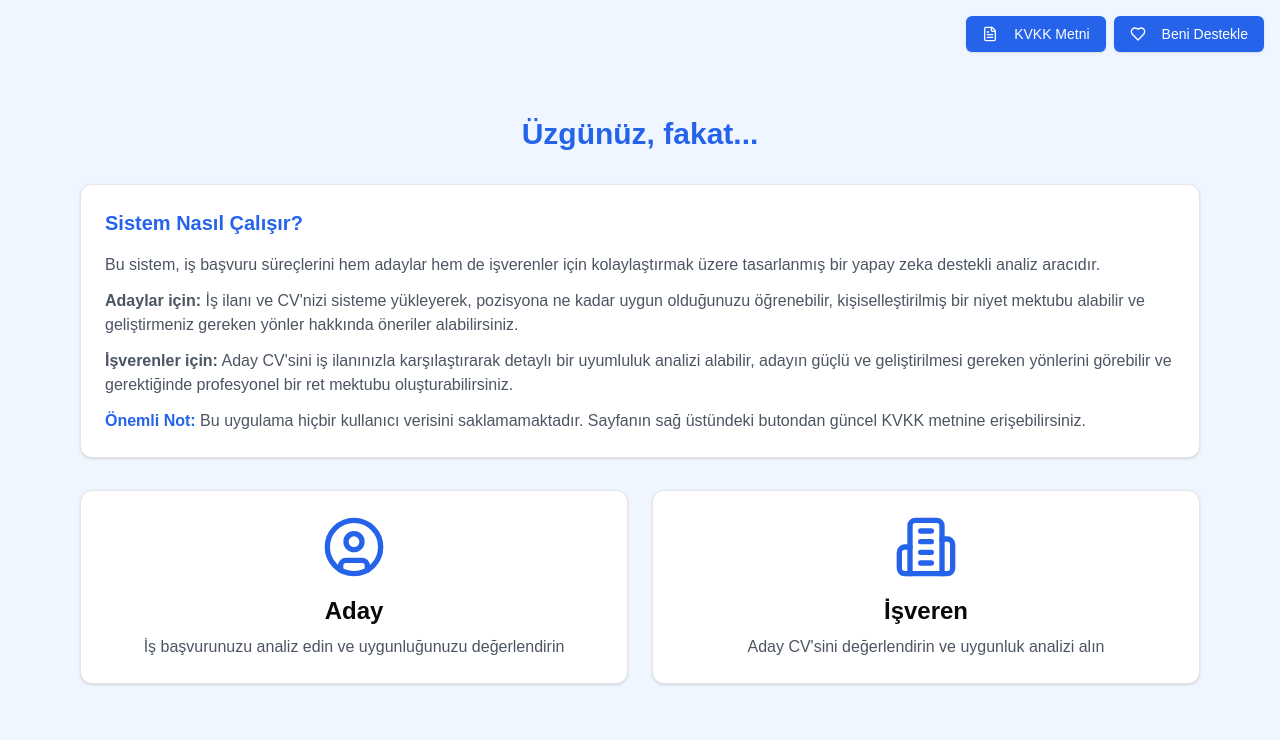
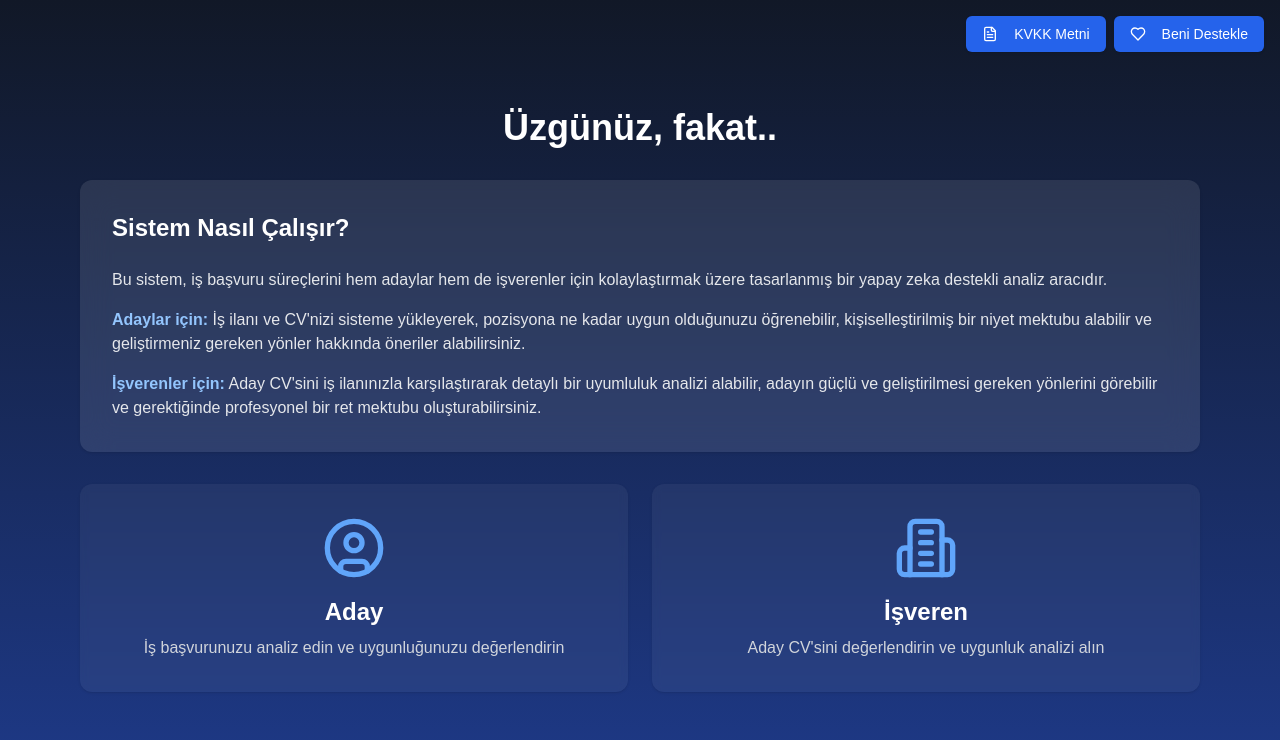
Before and after one commit to mustafaakagunduz/match-app-react, a Next.js app: page / in a window 1280 px wide. Shown: the top 740 px of the page. Built offline with nearby package versions, Linux system fonts and the light colour scheme.

Commit message:
kurumsal görünüm geldi

```diff
--- a/src/app/page.tsx
+++ b/src/app/page.tsx
@@ -7,8 +7,10 @@ import OpenAI from 'openai';
 import { motion, AnimatePresence } from 'framer-motion';
 import LoadingGame from './LoadingGame';
 
+type UserType = 'candidate' | 'employer' | null;
+
 const JobAnalyzer = () => {
-  const [userType, setUserType] = useState<'candidate' | 'employer' | null>(null);
+  const [userType, setUserType] = useState<UserType>(null);
   const [jobDescription, setJobDescription] = useState('');
   const [cv, setCv] = useState('');
   const [loading, setLoading] = useState(false);
@@ -16,12 +18,13 @@ const JobAnalyzer = () => {
   const [error, setError] = useState('');
   const [letter, setLetter] = useState('');
   const [copied, setCopied] = useState(false);
+
   const openai = new OpenAI({
     apiKey: 'sk-2_MTYPXSEFos7kT9mvlM_m4ELQaVBIkhml5vyjGYo-T3BlbkFJ05Ql3-lEpbj-lmsskhe6I-gI5j8rB7kLTmB1C4ckIA',
     dangerouslyAllowBrowser: true
   });
 
-  const copyToClipboard = async (text: string) => {
+  const copyToClipboard = async (text : string) => {
     try {
       await navigator.clipboard.writeText(text);
       setCopied(true);
@@ -31,7 +34,7 @@ const JobAnalyzer = () => {
     }
   };
 
-  const handleUserTypeChange = (type: 'candidate' | 'employer' | null) => {
+  const handleUserTypeChange = (type: UserType) => {
     resetForm();
     setUserType(type);
   };
@@ -44,7 +47,7 @@ const JobAnalyzer = () => {
     setLetter('');
   };
 
-  const extractLetter = (text: string) => {
+  const extractLetter = (text : string) => {
     let letterContent = '';
     if (text.includes('Niyet Mektubu:')) {
       letterContent = text.split('Niyet Mektubu:')[1].split(/\n\n|\nDeğerlendirme/)[0].trim();
@@ -122,7 +125,7 @@ const JobAnalyzer = () => {
   };
 
   const renderUserTypeSelection = () => (
-    <div className="min-h-screen bg-blue-50 flex items-center justify-center">
+      <div className="min-h-screen bg-gradient-to-b from-gray-900 to-blue-900 flex items-center justify-center">
         <motion.div
             initial={{ opacity: 0, y: 20 }}
             animate={{ opacity: 1, y: 0 }}
@@ -130,27 +133,22 @@ const JobAnalyzer = () => {
             transition={{ duration: 0.5 }}
             className="w-full max-w-6xl mx-auto px-4 py-8"
         >
-        <h1 className="text-3xl font-bold text-center text-blue-600 mb-8">
-          Üzgünüz, fakat...
+          <h1 className="text-4xl font-bold text-center text-white mb-8">
+            Üzgünüz, fakat..
           </h1>
 
-        {/* Açıklama Kartı */}
-        <Card className="mb-8">
-          <CardContent className="p-6">
-            <h2 className="text-xl font-semibold text-blue-600 mb-4">Sistem Nasıl Çalışır?</h2>
-            <div className="text-gray-600 space-y-3">
+          <Card className="mb-8 bg-white/10 backdrop-blur-lg border-0">
+            <CardContent className="p-8">
+              <h2 className="text-2xl font-semibold text-white mb-6">Sistem Nasıl Çalışır?</h2>
+              <div className="text-gray-200 space-y-4">
                 <p>
                   Bu sistem, iş başvuru süreçlerini hem adaylar hem de işverenler için kolaylaştırmak üzere tasarlanmış bir yapay zeka destekli analiz aracıdır.
                 </p>
                 <p>
-                <span className="font-semibold">Adaylar için:</span> İş ilanı ve CV'nizi sisteme yükleyerek, pozisyona ne kadar uygun olduğunuzu öğrenebilir, kişiselleştirilmiş bir niyet mektubu alabilir ve geliştirmeniz gereken yönler hakkında öneriler alabilirsiniz.
+                  <span className="font-semibold text-blue-300">Adaylar için:</span> İş ilanı ve CV'nizi sisteme yükleyerek, pozisyona ne kadar uygun olduğunuzu öğrenebilir, kişiselleştirilmiş bir niyet mektubu alabilir ve geliştirmeniz gereken yönler hakkında öneriler alabilirsiniz.
                 </p>
                 <p>
-                <span className="font-semibold">İşverenler için:</span> Aday CV'sini iş ilanınızla karşılaştırarak detaylı bir uyumluluk analizi alabilir, adayın güçlü ve geliştirilmesi gereken yönlerini görebilir ve gerektiğinde profesyonel bir ret mektubu oluşturabilirsiniz.
-              </p>
-
-              <p>
-                <span className="font-semibold text-blue-600">Önemli Not:</span> Bu uygulama hiçbir kullanıcı verisini saklamamaktadır. Sayfanın sağ üstündeki butondan güncel KVKK metnine erişebilirsiniz.
+                  <span className="font-semibold text-blue-300">İşverenler için:</span> Aday CV'sini iş ilanınızla karşılaştırarak detaylı bir uyumluluk analizi alabilir, adayın güçlü ve geliştirilmesi gereken yönlerini görebilir ve gerektiğinde profesyonel bir ret mektubu oluşturabilirsiniz.
                 </p>
               </div>
             </CardContent>
@@ -162,13 +160,13 @@ const JobAnalyzer = () => {
                 transition={{ type: "spring", stiffness: 300 }}
             >
               <Card
-              className="cursor-pointer hover:shadow-lg transition-shadow"
+                  className="cursor-pointer bg-white/5 backdrop-blur-sm border-0 hover:bg-white/10 transition-all"
                   onClick={() => handleUserTypeChange('candidate')}
               >
-              <CardContent className="p-6 flex flex-col items-center">
-                <UserCircle className="w-16 h-16 text-blue-600 mb-4" />
-                <h2 className="text-2xl font-semibold mb-2">Aday</h2>
-                <p className="text-gray-600 text-center">
+                <CardContent className="p-8 flex flex-col items-center">
+                  <UserCircle className="w-16 h-16 text-blue-400 mb-4" />
+                  <h2 className="text-2xl font-semibold mb-2 text-white">Aday</h2>
+                  <p className="text-gray-300 text-center">
                     İş başvurunuzu analiz edin ve uygunluğunuzu değerlendirin
                   </p>
                 </CardContent>
@@ -180,13 +178,13 @@ const JobAnalyzer = () => {
                 transition={{ type: "spring", stiffness: 300 }}
             >
               <Card
-              className="cursor-pointer hover:shadow-lg transition-shadow"
+                  className="cursor-pointer bg-white/5 backdrop-blur-sm border-0 hover:bg-white/10 transition-all"
                   onClick={() => handleUserTypeChange('employer')}
               >
-              <CardContent className="p-6 flex flex-col items-center">
-                <Building2 className="w-16 h-16 text-blue-600 mb-4" />
-                <h2 className="text-2xl font-semibold mb-2">İşveren</h2>
-                <p className="text-gray-600 text-center">
+                <CardContent className="p-8 flex flex-col items-center">
+                  <Building2 className="w-16 h-16 text-blue-400 mb-4" />
+                  <h2 className="text-2xl font-semibold mb-2 text-white">İşveren</h2>
+                  <p className="text-gray-300 text-center">
                     Aday CV'sini değerlendirin ve uygunluk analizi alın
                   </p>
                 </CardContent>
@@ -198,7 +196,7 @@ const JobAnalyzer = () => {
   );
 
   const renderAnalysisForm = () => (
-    <div className="min-h-screen bg-blue-50 flex items-center justify-center py-8">
+      <div className="min-h-screen bg-gradient-to-b from-gray-900 to-blue-900 flex items-center justify-center py-8">
         <AnimatePresence mode="wait">
           <motion.div
               key="form-content"
@@ -208,13 +206,13 @@ const JobAnalyzer = () => {
               transition={{ duration: 0.3 }}
               className="w-full max-w-6xl mx-auto px-4"
           >
-          <div className="bg-white rounded-lg shadow-md p-6 relative">
+            <div className="bg-white/10 backdrop-blur-lg rounded-lg shadow-2xl p-8 relative">
               <Button
-              variant="default"
+                  variant="ghost"
                   onClick={() => handleUserTypeChange(null)}
-              className="absolute left-6 top-6 bg-blue-600 hover:bg-blue-700"
+                  className="absolute left-6 top-6 text-white hover:bg-white/10"
               >
-              <ArrowLeft className="w-5 h-5 text-white" />
+                <ArrowLeft className="w-5 h-5" />
               </Button>
 
               <motion.div
@@ -222,14 +220,14 @@ const JobAnalyzer = () => {
                   animate={{ opacity: 1 }}
                   transition={{ duration: 0.3 }}
               >
-              <h1 className="text-3xl font-bold text-blue-600 text-center mb-6">
+                <h1 className="text-3xl font-bold text-white text-center mb-8">
                   {userType === 'candidate' ? 'Aday Değerlendirmesi' : 'İşveren Değerlendirmesi'}
                 </h1>
 
-              <div className="grid md:grid-cols-2 gap-6 mb-6">
+                <div className="grid md:grid-cols-2 gap-6 mb-8">
                   <div>
                   <textarea
-                    className="w-full h-48 p-3 border rounded-lg focus:ring-2 focus:ring-blue-500 focus:border-blue-500"
+                      className="w-full h-48 p-4 bg-white/5 border-0 rounded-lg text-white placeholder-gray-400 focus:ring-2 focus:ring-blue-400 focus:bg-white/10"
                       placeholder="İş ilanını buraya yapıştırınız.."
                       value={jobDescription}
                       onChange={(e) => setJobDescription(e.target.value)}
@@ -237,7 +235,7 @@ const JobAnalyzer = () => {
                   </div>
                   <div>
                   <textarea
-                    className="w-full h-48 p-3 border rounded-lg focus:ring-2 focus:ring-blue-500 focus:border-blue-500"
+                      className="w-full h-48 p-4 bg-white/5 border-0 rounded-lg text-white placeholder-gray-400 focus:ring-2 focus:ring-blue-400 focus:bg-white/10"
                       placeholder="CV'yi buraya yapıştırınız"
                       value={cv}
                       onChange={(e) => setCv(e.target.value)}
@@ -245,18 +243,18 @@ const JobAnalyzer = () => {
                   </div>
                 </div>
 
-              <div className="text-center mb-6">
+                <div className="text-center mb-8">
                   <Button
                       disabled={loading || !jobDescription || !cv}
                       onClick={analyzeJob}
-                  className="px-8 py-2 bg-blue-600 text-white rounded-lg hover:bg-blue-700"
+                      className="px-8 py-3 bg-white  text-blue-700 rounded-lg hover:bg-blue-700 hover:text-white disabled:bg-blue-800 disabled:opacity-50"
                   >
                     {loading ? 'Analiz Ediliyor...' : 'Analiz Et'}
                   </Button>
                 </div>
 
                 {error && (
-                <div className="text-red-600 text-center mb-6">
+                    <div className="text-red-400 text-center mb-6">
                       {error}
                     </div>
                 )}
@@ -270,35 +268,35 @@ const JobAnalyzer = () => {
                         transition={{ duration: 0.3 }}
                         className="space-y-6"
                     >
-                  <Card>
+                      <Card className="bg-gray-800/90 backdrop-blur-sm border-0">
                         <CardContent className="p-6">
-                      <h2 className="text-xl font-semibold text-blue-600 mb-4">
+                          <h2 className="text-xl font-semibold text-white mb-4">
                             Analiz Sonucu
                           </h2>
-                      <div className="whitespace-pre-line text-gray-700 leading-relaxed">
+                          <div className="text-white/90 leading-relaxed whitespace-pre-line">
                             {analysis.replace(letter, '')}
                           </div>
                         </CardContent>
                       </Card>
 
                       {letter && (
-                    <Card className="relative">
+                          <Card className="bg-gray-800/90 backdrop-blur-sm border-0">
                             <CardContent className="p-6">
                               <div className="flex flex-col gap-4">
                                 <div className="flex justify-between items-center">
-                            <h2 className="text-xl font-semibold text-blue-600">
+                                  <h2 className="text-xl font-semibold text-white">
                                     {userType === 'candidate' ? 'Niyet Mektubu' : 'Ret Mektubu'}
                                   </h2>
                                   <Button
                                       onClick={() => copyToClipboard(letter)}
-                              variant="default"
-                              className="bg-blue-600 hover:bg-blue-700 text-white flex items-center gap-2 px-4 py-2"
+                                      variant="ghost"
+                                      className="text-white hover:bg-white/10 flex items-center gap-2"
                                   >
                                     <Copy className="w-5 h-5" />
                                     <span>{copied ? 'Kopyalandı!' : 'Mektubu Kopyala'}</span>
                                   </Button>
                                 </div>
-                          <div className="mt-4 p-4 bg-gray-50 rounded-lg border border-gray-100 whitespace-pre-line text-gray-700 leading-relaxed">
+                                <div className="mt-4 p-6 bg-gray-900/50 rounded-lg text-white/90 leading-relaxed whitespace-pre-line">
                                   {letter}
                                 </div>
                               </div>
```
Lines whose indentation alone changed are shown as unchanged.
